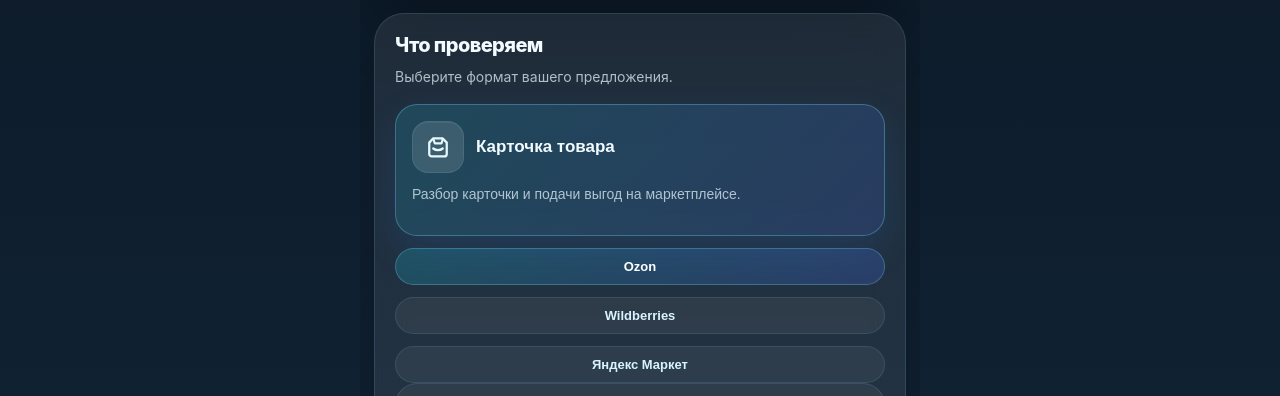
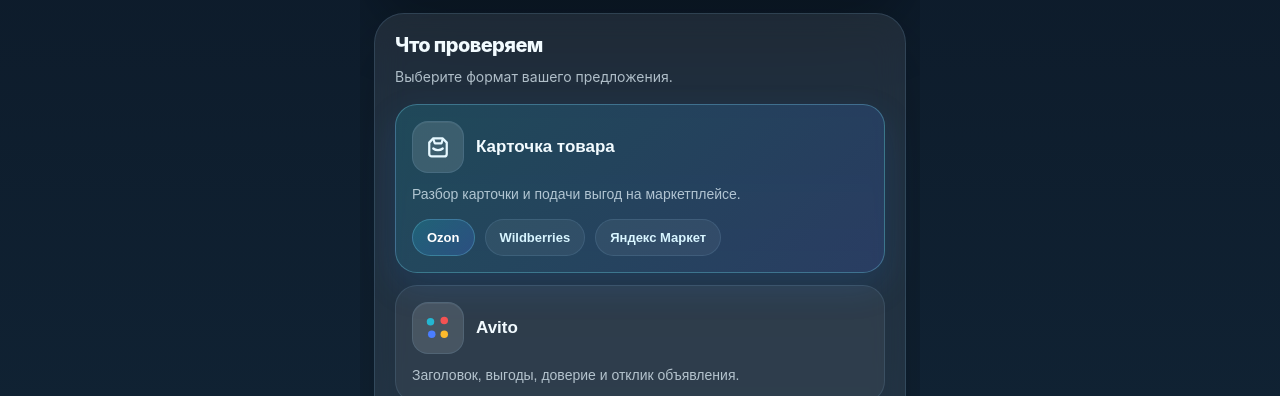
Before and after one commit to v3154930-cell/offerdoctor-max-app, a plain HTML site: page index.html in a window 1280 px wide. Shown: the part 404-800 px from the top of the page. Drawn offline with Linux system fonts and the light colour scheme.

Commit message:
Fix platform pills: use span instead of button to avoid nested button escape

```diff
--- a/index.html
+++ b/index.html
@@ -1070,9 +1070,9 @@
               </div>
               <div class="scenario-desc">Разбор карточки и подачи выгод на маркетплейсе.</div>
               <div class="platform-pills show" id="platformPills">
-                <button class="pill active" type="button" data-platform="ozon">Ozon</button>
-                <button class="pill" type="button" data-platform="wb">Wildberries</button>
-                <button class="pill" type="button" data-platform="ym">Яндекс Маркет</button>
+                <span class="pill active" data-platform="ozon" role="button" tabindex="0">Ozon</span>
+                <span class="pill" data-platform="wb" role="button" tabindex="0">Wildberries</span>
+                <span class="pill" data-platform="ym" role="button" tabindex="0">Яндекс Маркет</span>
               </div>
             </button>
 
```
